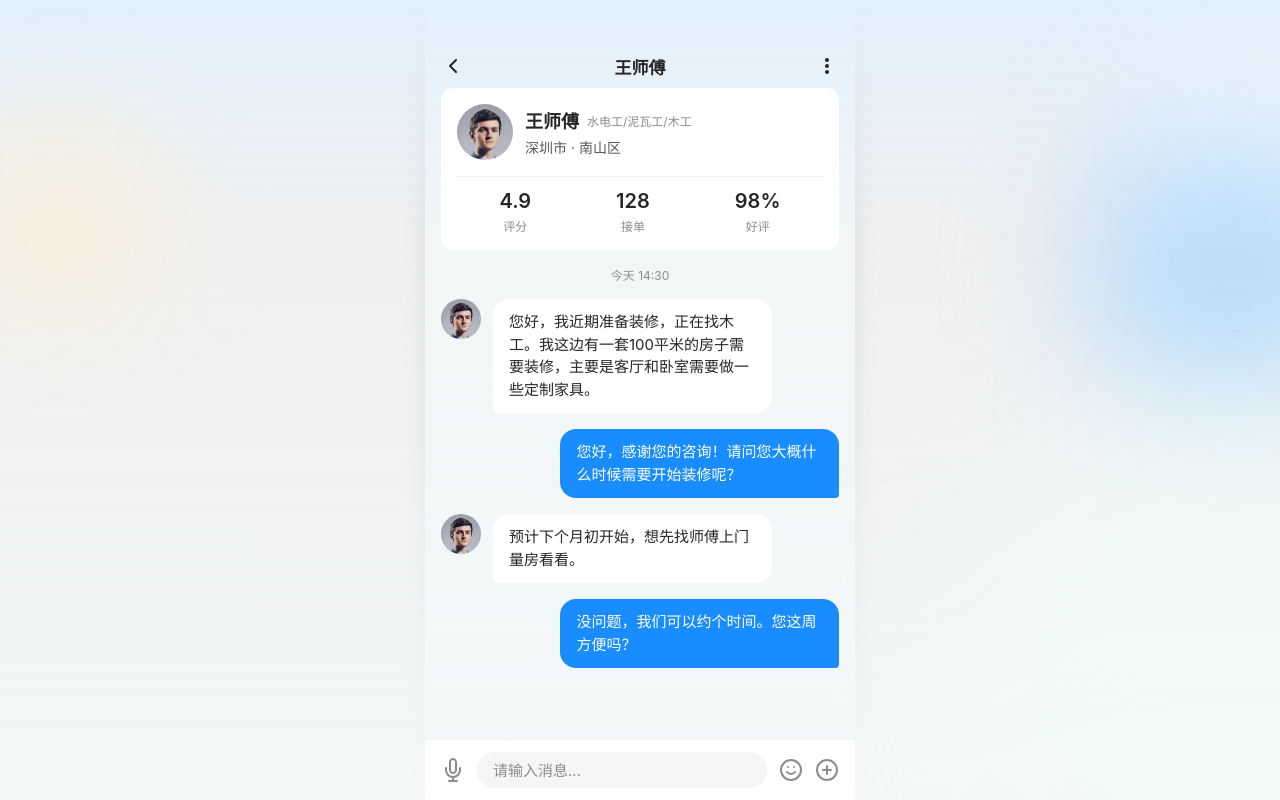
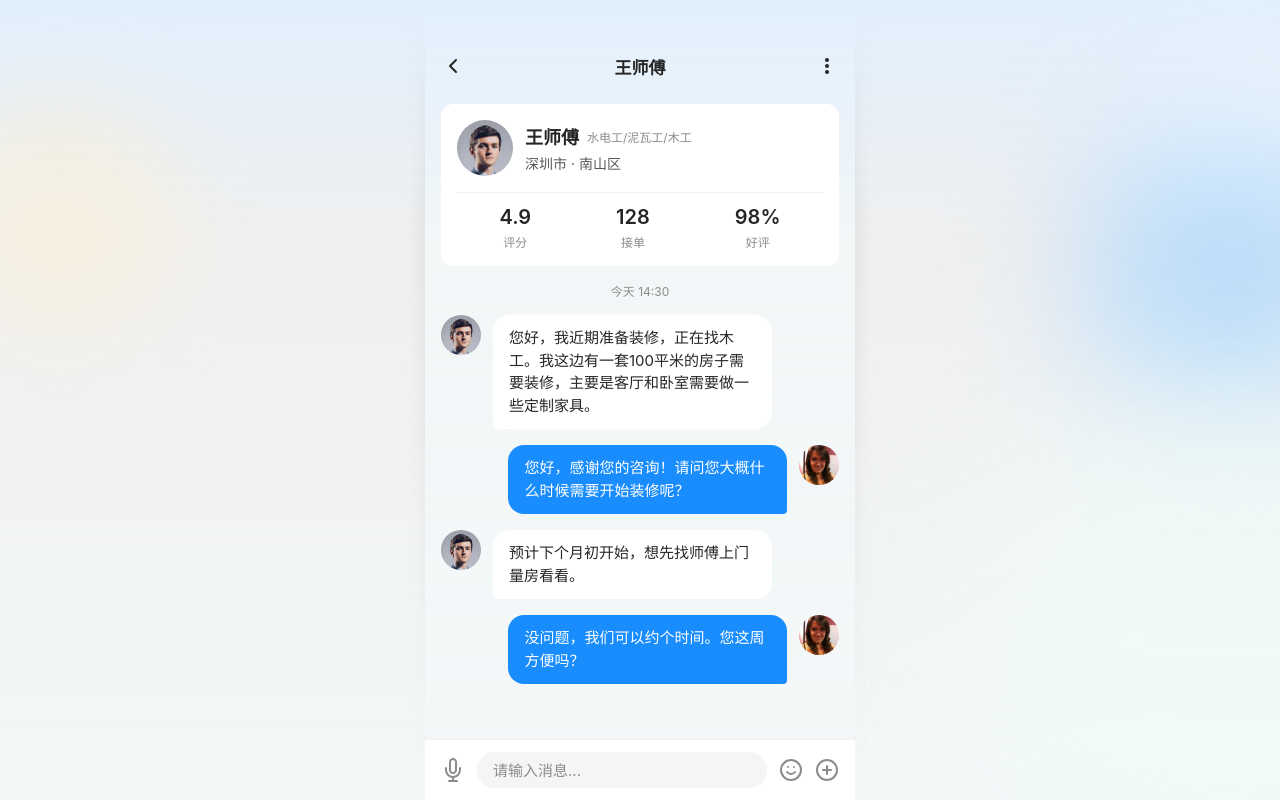
Before and after one commit to crowI9/fabu, a Vue app: page /chat in a window 1280 px wide. Built offline with nearby package versions, Linux system fonts and the light colour scheme.

Commit message:
修复页面结构，添加自己消息头像，调整间距

```diff
--- a/src/views/Chat.vue
+++ b/src/views/Chat.vue
@@ -74,6 +74,7 @@
           <div class="message-bubble">
             <div class="message-text">您好，感谢您的咨询！请问您大概什么时候需要开始装修呢？</div>
           </div>
+          <img src="/images/avatar/designer1.jpg" alt="头像" class="message-avatar">
         </div>
 
         <!-- 对方消息 -->
@@ -89,6 +90,7 @@
           <div class="message-bubble">
             <div class="message-text">没问题，我们可以约个时间。您这周方便吗？</div>
           </div>
+          <img src="/images/avatar/designer1.jpg" alt="头像" class="message-avatar">
         </div>
       </div>
     </div>
@@ -259,7 +261,7 @@ const goBack = () => {
   display: flex;
   flex-direction: column;
   overflow: hidden;
-  padding: 0 16px;
+  padding: 16px;
   gap: 16px;
 }
 
@@ -382,8 +384,15 @@ const goBack = () => {
   height: 40px;
   border-radius: 50%;
   object-fit: cover;
+  flex-shrink: 0;
+}
+
+.message-row.received .message-avatar {
   margin-right: 12px;
-  flex-shrink: 0;
+}
+
+.message-row.sent .message-avatar {
+  margin-left: 12px;
 }
 
 .message-bubble {
```
